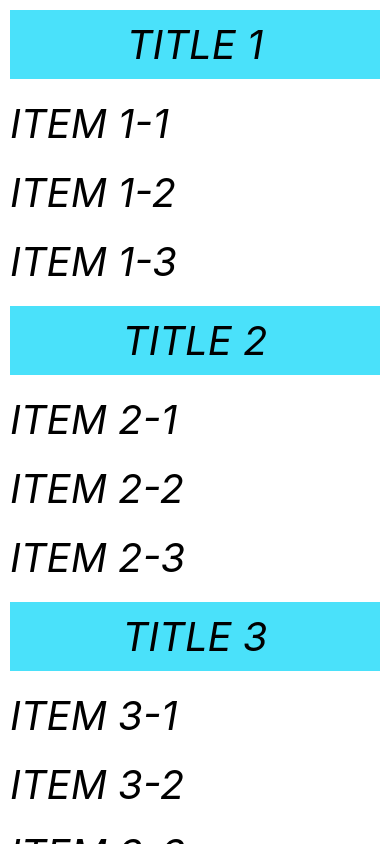
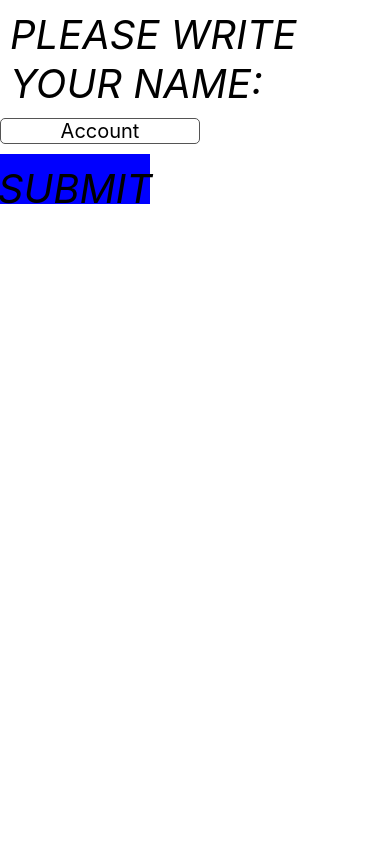
Before and after one commit to sherwood-codebender/React-Native-6Hours, a React Native app: screen / in a window 390 px wide. Built offline with nearby package versions, Linux system fonts and the light colour scheme.

Commit message:
Kind of Button

```diff
--- a/App.js
+++ b/App.js
@@ -3,119 +3,115 @@ import {
   StyleSheet,
   View,
   Text,
+  TextInputBase,
+  TextInput,
   Button,
-  ScrollViewBase,
-  ScrollView,
-  RefreshControl,
-  FlatList,
-  SectionList,
+  TouchableOpacity,
+  Pressable,
 } from 'react-native';
 
-const App = () => {
-  const [Items, setItems] = useState([
-    { name: 'Item 1'},
-    { name: 'Item 2'},
-    { name: 'Item 3'},
-    { name: 'Item 4'},
-    { name: 'Item 5'},
-    { name: 'Item 6'},
-    { name: 'Item 7'},
-    { name: 'Item 8'},
-  ]);
+class App extends React.Component {
 
-  const DATA = [
-    {
-      title: 'Title 1',
-      data: ['Item 1-1', 'Item 1-2', 'Item 1-3']
-    },
-    {
-      title: 'Title 2',
-      data: ['Item 2-1', 'Item 2-2', 'Item 2-3']
-    },
-    {
-      title: 'Title 3',
-      data: ['Item 3-1', 'Item 3-2', 'Item 3-3']
-    },
-    {
-      title: 'Title 4',
-      data: ['Item 4-1', 'Item 4-2', 'Item 4-3']
+  constructor(props){
+    super(props)
+    this.state = {
+      userInput: "",
+      submit: false,
     }
-  ]
-  const [Refreshing, setRefreshing] = useState(false)
-  const onRefresh = () => {
-    setRefreshing(true);
-    setItems([...Items, {name: 'Item 69'}]);
-    setRefreshing(false);
+    this.handleChangeText = this.handleChangeText.bind(this);
+    this.onPressHandler = this.onPressHandler.bind(this);
   }
-  return (
-    <SectionList
-    keyExtractor={(item, index) => index.toString()}
-    sections = {DATA}
-    renderItem={({item}) => (
 
-          <Text style={styles.text}>{item}</Text>
+  handleChangeText(e)  {
+    this.setState({
+      userInput: e
+    });
+  }
 
-    )}
-    renderSectionHeader={({section}) => (
-      <View style={styles.item}>
-        <Text style={styles.text}>{section.title}</Text>
-      </View>
-    )}
-    ></SectionList>
+  onPressHandler() {
+    this.setState({
+      submit: !this.state.submit,
+    })
+  }
+
+  render (){
+
+    return (
+    <View style={styles.body}>
+        <Text style={styles.text}>
+          Please write your name:
+        </Text>
+        <TextInput
+          style={styles.input}
+          placeholder='Account'
+          value={this.state.userInput}
+          onChangeText={this.handleChangeText}
+        />
+
+        {/* <Button
+          title={this.state.submit ? "Clear" : 'Submit' }
+          onPress = {this.onPressHandler}
+        /> */}
+
+        {/* <TouchableOpacity
+          style={styles.button}
+          onPress={this.onPressHandler}
+          activeOpacity={0.3}
+        >
+
+          <Text style={styles.text}>
+            {this.state.submit ? "Clear" : 'Submit'}
+          </Text>
+
+        </TouchableOpacity> */}
+
+        <Pressable
+          onPress={this.onPressHandler}
+          style={ ({pressed}) => [
+            {backgroundColor: pressed ? 'green' : "blue"},
+            styles.button ]
+          }
+          android_ripple={{color: 'red'}}
+        >
+          <Text style={styles.text}>
+            {this.state.submit ? "Clear" : 'Submit'}
+          </Text>
+        </Pressable>
 
 
+        {
+          this.state.submit &&
+          <Text style={styles.text}>
+          Your name is: {this.state.userInput}
+          </Text>
 
+        }
 
-    // <FlatList
-    // keyExtractor={(item, index) => index.toString()}
-    // data={Items}
-    // renderItem={({item}) => (
-    //   <View style={styles.item}>
-    //     <Text style={styles.text}>{item.name}</Text>
-    //   </View>
-    // )}
+    </View>
+    )
+  }
+}
 
-    // refreshControl={
-    //   <RefreshControl refreshing = {Refreshing}
-    //   onRefresh={onRefresh}
-    //   colors={['#ff00ff']} />}
-    // />
+// const App = () => {
 
-
-
-    //   <ScrollView
-    //   style={styles.body}
-    //   refreshControl={
-    //     <RefreshControl refreshing = {Refreshing}
-    //     onRefresh={onRefresh}
-    //     colors={['#ff00ff']} />
-    //   }
-    //   >
-    //   {
-    //     Items.map((i) => {
-    //       return (
-    //         <View style={styles.item} key={i.key}>
-    //           <Text style={styles.text}>{i.item}</Text>
-    //         </View>
-    //       )
-    //     })
-    //   }
-
-    // </ScrollView>
-  );
-};
+//   return (
+//     <View style={styles.body}>
+//       <Text style={styles.text}>
+//         Please write your name:
+//       </Text>
+//       <TextInput
+//         style={styles.input}
+//         placeholder='Account'
+//       />
+//     </View>
+//   )
+// };
 
 const styles = StyleSheet.create({
   body: {
     flex: 1,
     flexDirection: 'column',
-    backgroundColor: '#0000ff',
-  },
-  item: {
-    backgroundColor: '#4ae1fa',
-    justifyContent: 'center',
-    alignItems: 'center',
-    margin: 10,
+    backgroundColor: 'white',
   },
 
   text: {
@@ -125,6 +121,23 @@ const styles = StyleSheet.create({
     margin: 10,
     textTransform: 'uppercase',
   },
+
+  input: {
+    width: 200,
+    borderWidth: 1,
+    borderColor: '#555',
+    borderRadius: 5,
+    textAlign: 'center',
+    fontSize: 20,
+    marginBottom: 10
+  },
+
+  button: {
+
+    width: 150,
+    height: 50,
+    alignItems: "center"
+  }
 });
 
 export default App;
```
